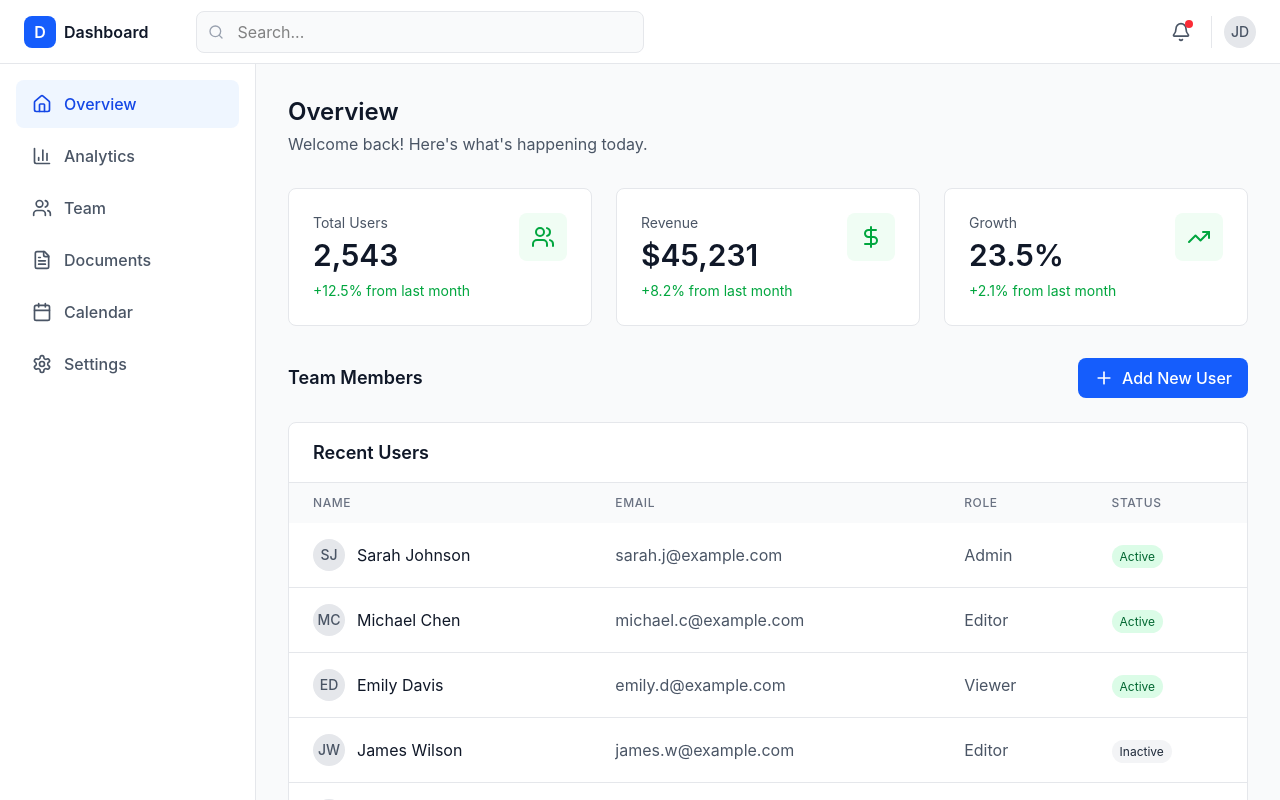
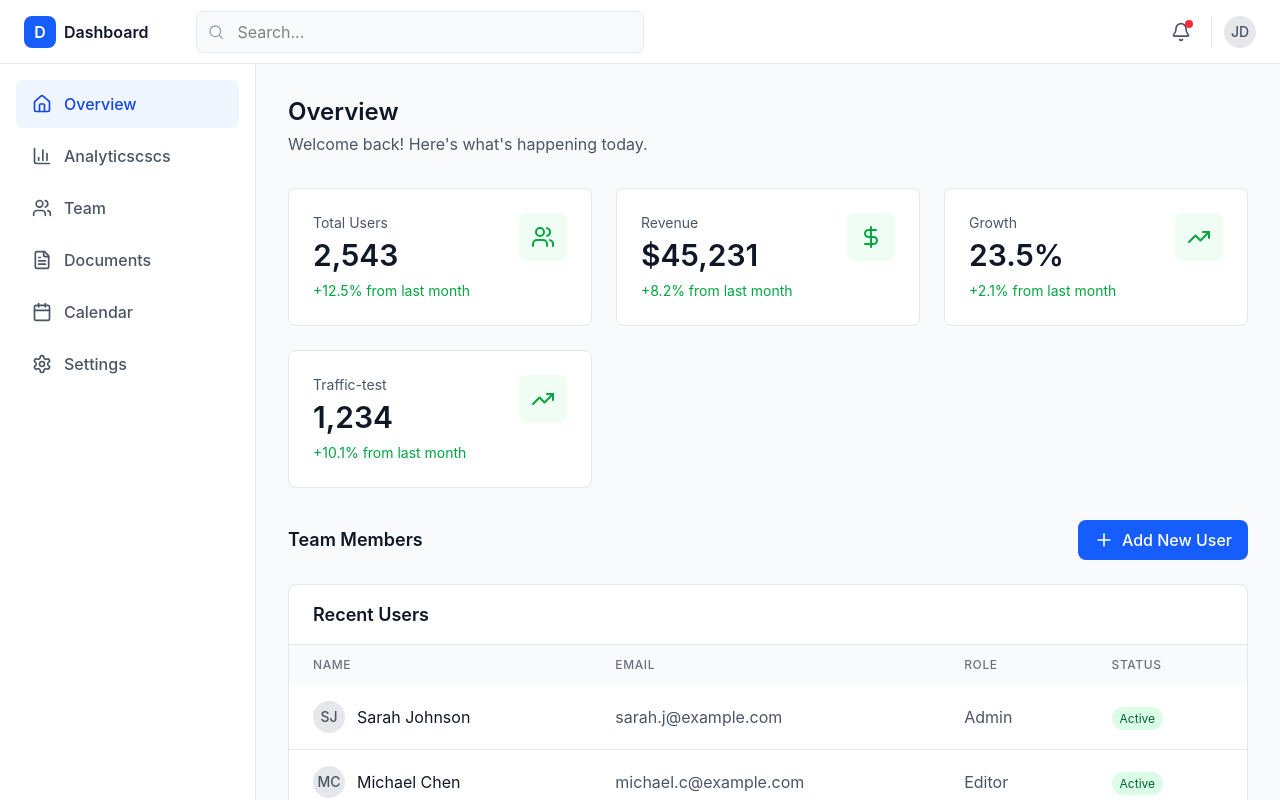
Before and after one commit to inuinuhikaru0802-glitch/figma-aws-learning, a React (Vite) app in the folder app/: page / in a window 1280 px wide. Shown: the top 800 px of the page. Built offline with nearby package versions, Linux system fonts and the light colour scheme.

Commit message:
手作業の変更(Analyticscs, Add Card)

```diff
--- a/app/src/app/components/Sidebar.tsx
+++ b/app/src/app/components/Sidebar.tsx
@@ -3,7 +3,7 @@ import { BarChart3, Home, Users, Settings, FileText, Calendar } from 'lucide-rea
 export function Sidebar() {
   const menuItems = [
     { icon: Home, label: 'Overview', active: true },
-    { icon: BarChart3, label: 'Analytics', active: false },
+    { icon: BarChart3, label: 'Analyticscscs', active: false },
     { icon: Users, label: 'Team', active: false },
     { icon: FileText, label: 'Documents', active: false },
     { icon: Calendar, label: 'Calendar', active: false },
--- a/app/src/app/pages/Dashboard.tsx
+++ b/app/src/app/pages/Dashboard.tsx
@@ -44,6 +44,13 @@ export function Dashboard() {
               icon={TrendingUp}
               trend="up"
             />
+            <SummaryCard
+              title="Traffic-test"
+              value="1,234"
+              change="+10.1% from last month"
+              icon={TrendingUp}
+              trend="up"
+            />
           </div>
 
           {/* Action Button */}
```
